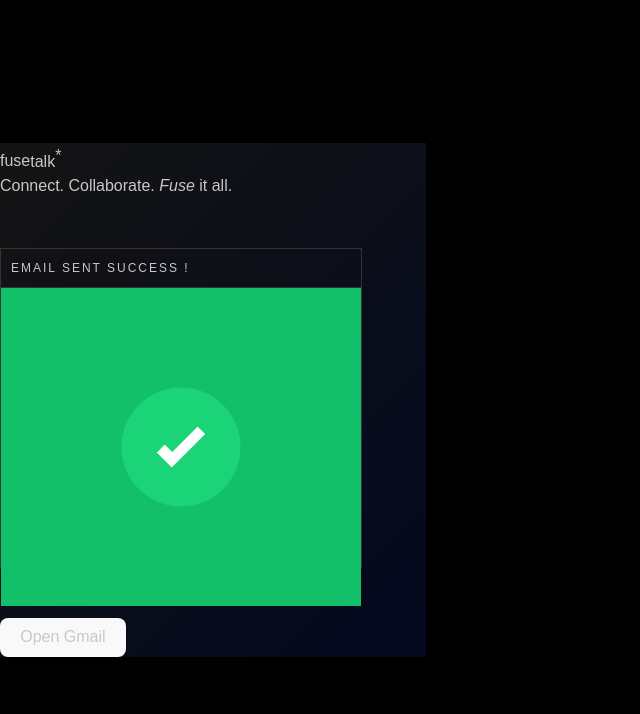
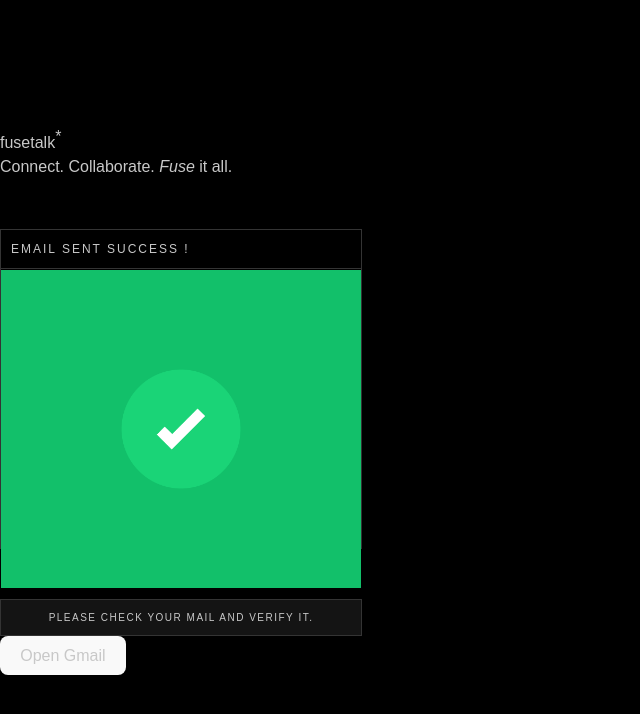
Before and after one commit to aniket-raikwar-dev/fusetalk, a React (Vite) app in the folder frontend/: page /send-email in a window 1280 px wide. Shown: the top 714 px of the page, without its empty margins (0-640 px from the left). Built offline with nearby package versions, Linux system fonts and the light colour scheme; a web font is replaced by a local one.

Commit message:
integrte: supabase

```diff
--- a/frontend/src/App.scss
+++ b/frontend/src/App.scss
@@ -195,13 +195,6 @@
   }
 }
 
-.send-email-screen {
-  background: linear-gradient(
-    135deg,
-    rgba(255, 255, 255, 0.08),
-    rgba(23, 65, 253, 0.12)
-  );
-}
 
 .send-email-box {
   border: 1px solid #343434;
@@ -221,6 +214,7 @@
     background-color: #12c06a;
     height: 100%;
     width: 100%;
+    margin-top: 1px;
 
     img {
       width: 100%;
@@ -229,3 +223,14 @@
     }
   }
 }
+
+.send-email-para {
+  border: 1px solid #343434;
+  width: 85%;
+  padding: 10px;
+  text-transform: uppercase;
+  font-size: 10px;
+  letter-spacing: 1.5px;
+  text-align: center;
+  background-color: #141414;
+}
--- a/frontend/src/pages/SendEmail.jsx
+++ b/frontend/src/pages/SendEmail.jsx
@@ -21,7 +21,7 @@
   };
 
   return (
-    <div className="base-screen send-email-screen">
+    <div className="base-screen">
       <h3>
         fuse
         <span>
@@ -40,6 +40,12 @@
         </div>
       </div>
 
+
+        <div className="send-email-para">
+          Please check your mail and verify it.
+
+      </div>
+
       <button onClick={openGmailApp} className="base-btn">
         Open Gmail
       </button>
```
